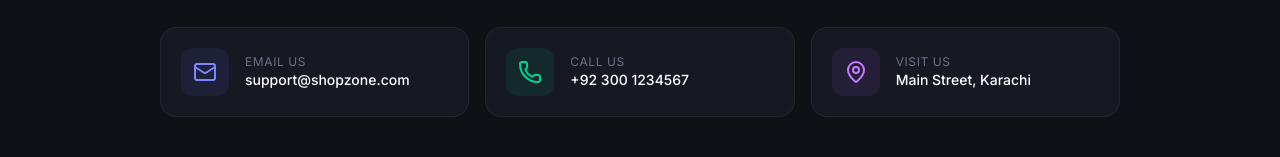
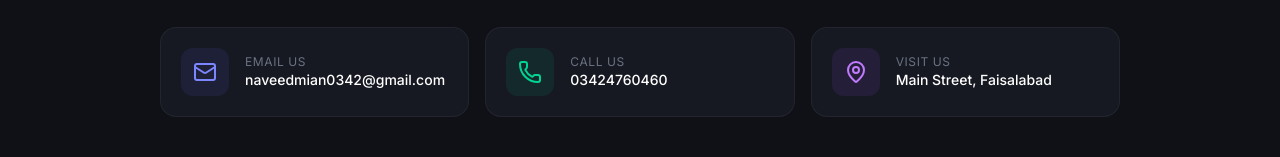
Before and after one commit to naveedmian60/mern-frontend, a React (Vite) app: page /contact in a window 1280 px wide. Shown: the part 236-393 px from the top of the page. Built offline with nearby package versions, Linux system fonts and the light colour scheme.

Commit message:
more batter

```diff
--- a/src/pages/ContactReview.jsx
+++ b/src/pages/ContactReview.jsx
@@ -63,7 +63,7 @@
           </p>
         </div>
 
-        {/* Quick Contact Info Cards */}
+              {/* Quick Contact Info Cards */}
         <div className="grid grid-cols-1 sm:grid-cols-3 gap-4 mb-10">
           <div className="rounded-2xl bg-[#161922] border border-white/5 p-5 flex items-center gap-4">
             <div className="w-12 h-12 rounded-xl bg-indigo-500/10 flex items-center justify-center shrink-0">
@@ -71,7 +71,7 @@
             </div>
             <div>
               <p className="text-xs text-gray-500 uppercase tracking-wider">Email Us</p>
-              <p className="text-sm font-medium text-white truncate">support@shopzone.com</p>
+              <p className="text-sm font-medium text-white truncate">naveedmian0342@gmail.com</p>
             </div>
           </div>
           <div className="rounded-2xl bg-[#161922] border border-white/5 p-5 flex items-center gap-4">
@@ -80,7 +80,7 @@
             </div>
             <div>
               <p className="text-xs text-gray-500 uppercase tracking-wider">Call Us</p>
-              <p className="text-sm font-medium text-white">+92 300 1234567</p>
+              <p className="text-sm font-medium text-white">03424760460</p>
             </div>
           </div>
           <div className="rounded-2xl bg-[#161922] border border-white/5 p-5 flex items-center gap-4">
@@ -89,7 +89,7 @@
             </div>
             <div>
               <p className="text-xs text-gray-500 uppercase tracking-wider">Visit Us</p>
-              <p className="text-sm font-medium text-white">Main Street, Karachi</p>
+              <p className="text-sm font-medium text-white">Main Street, Faisalabad</p>
             </div>
           </div>
         </div>
--- a/src/pages/Products.jsx
+++ b/src/pages/Products.jsx
@@ -151,7 +151,7 @@
 
       {/* Loading */}
       {loading ? (
-        <div className="grid grid-cols-2 gap-3 sm:gap-5 lg:grid-cols-4">
+        <div className="grid grid-cols-1 gap-4 sm:gap-5 lg:grid-cols-4">
           {Array.from({ length: 8 }).map((_, i) => (
             <div key={i} className="overflow-hidden rounded-2xl border border-line bg-white">
               <div className="aspect-[4/5] animate-pulse bg-paper-soft" />
```
